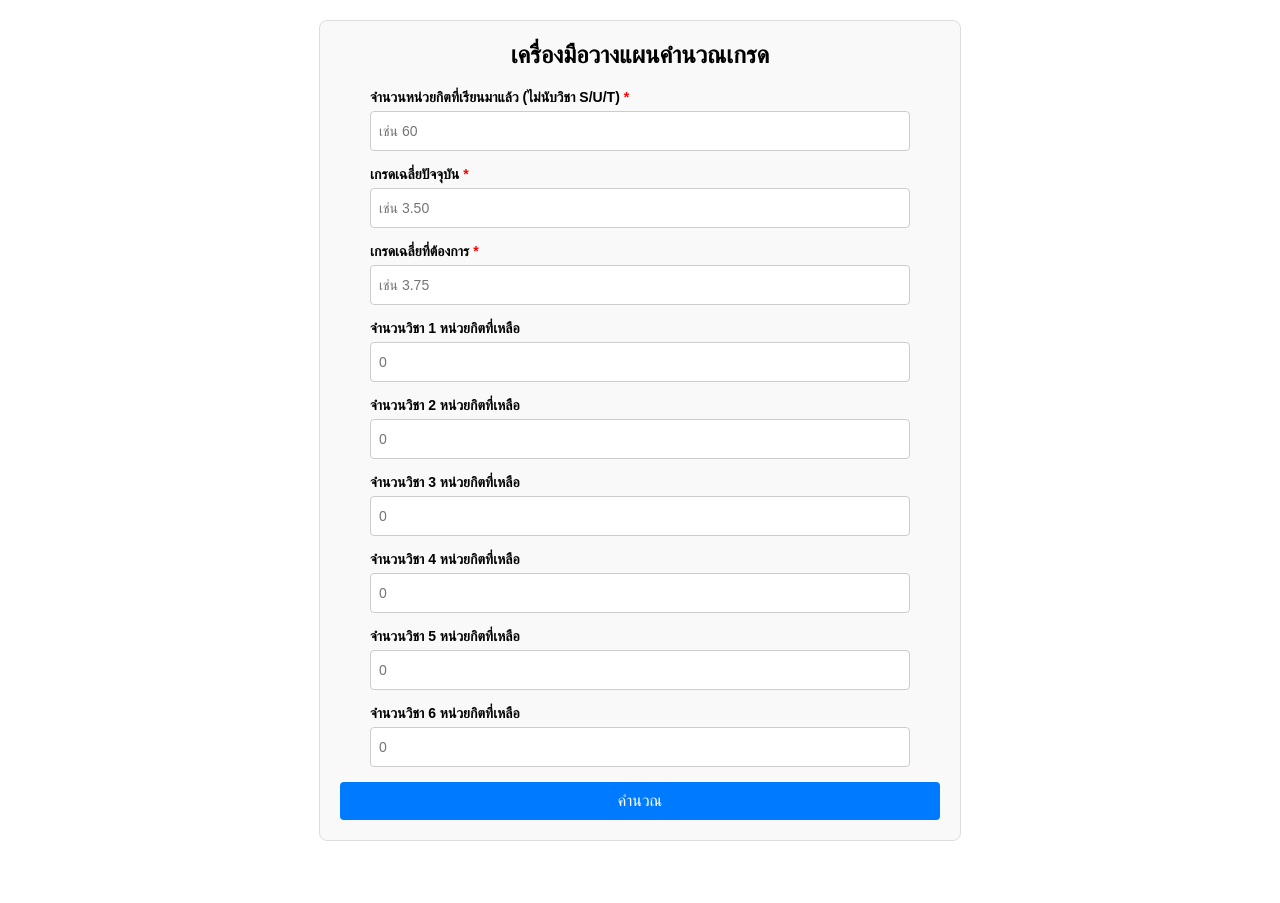
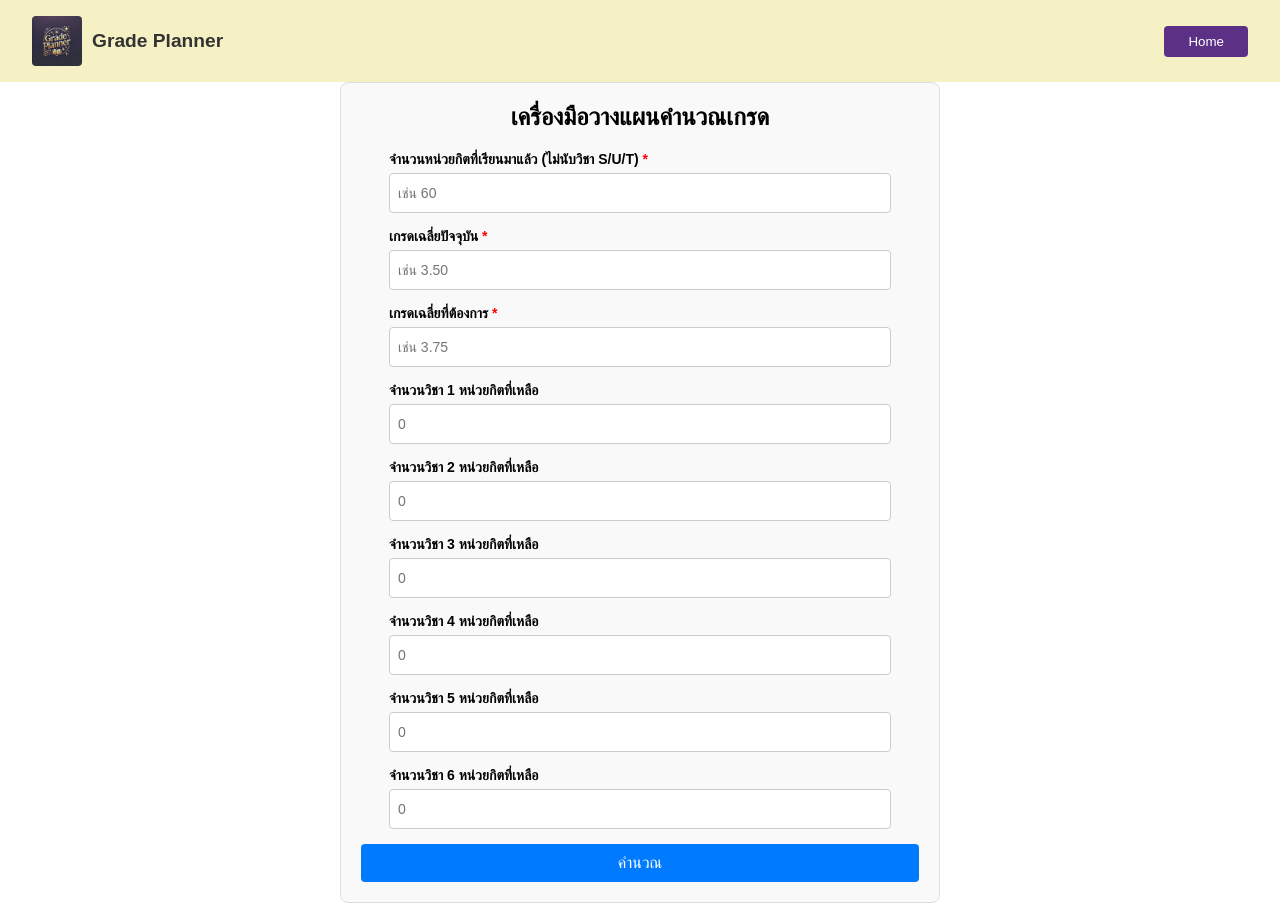
Before and after one commit to Jennie-ji/grade_planner, a Django app: template app_plan/templates/app_plan/home.html in a window 1280 px wide. Before the commit the page ends 841 px from the top, so only its background shows below. Run offline with Django 5.2, Linux system fonts and the light colour scheme; the template is opened without the code that fills it, so the values that code supplies are empty; parts of the project's set-up code (start-up, migrations or seed data) failed here and were passed over.

Commit message:
update home.html + style.css
add header

```diff
--- a/app_plan/static/app_plan/style.css
+++ b/app_plan/static/app_plan/style.css
@@ -1,6 +1,11 @@
+* {
+  margin: 0;
+  padding: 0;
+  box-sizing: border-box;
+}
+
 body {
   font-family: Arial, sans-serif;
-  margin: 20px;
 }
 /*.card {
   max-width: 600px;
@@ -84,3 +89,44 @@
   border-radius: 4px;
   background-color: #e9ecef;
 }
+
+.header {
+  display: flex;
+  justify-content: space-between;
+  align-items: center;
+  padding: 1rem 2rem;
+  background-color: #f6f1c5;
+  width: 100%;
+}
+
+.logo-container {
+  display: flex;
+  align-items: center;
+  gap: 10px;
+}
+
+.logo {
+  width: 50px;
+  height: 50px;
+  border-radius: 4px;
+}
+
+.logo-text {
+  font-size: 1.2rem;
+  font-weight: bold;
+  color: #333;
+}
+
+.try-it-btn {
+  padding: 0.5rem 1.5rem;
+  background-color: #5c3085;
+  color: white;
+  border: none;
+  border-radius: 4px;
+  cursor: pointer;
+  transition: background-color 0.3s;
+}
+
+.try-it-btn:hover {
+  background-color: #0056b3;
+}
--- a/app_plan/templates/app_plan/home.html
+++ b/app_plan/templates/app_plan/home.html
@@ -8,6 +8,22 @@
     <link rel="stylesheet" href="{% static 'app_plan/style.css' %}" />
   </head>
   <body>
+    <header class="header">
+      <div class="logo-container">
+        <img
+          src="{% static 'app_grade/image/logo.jpg' %}"
+          class="logo"
+          alt="Logo"
+        />
+        <span class="logo-text">Grade Planner</span>
+      </div>
+      <button
+        class="try-it-btn"
+        onclick="window.location.href='{% url 'home' %}'"
+      >
+        Home
+      </button>
+    </header>
     <div class="card">
       <div class="card-title">เครื่องมือวางแผนคำนวณเกรด</div>
       <form id="grade-form">
```
